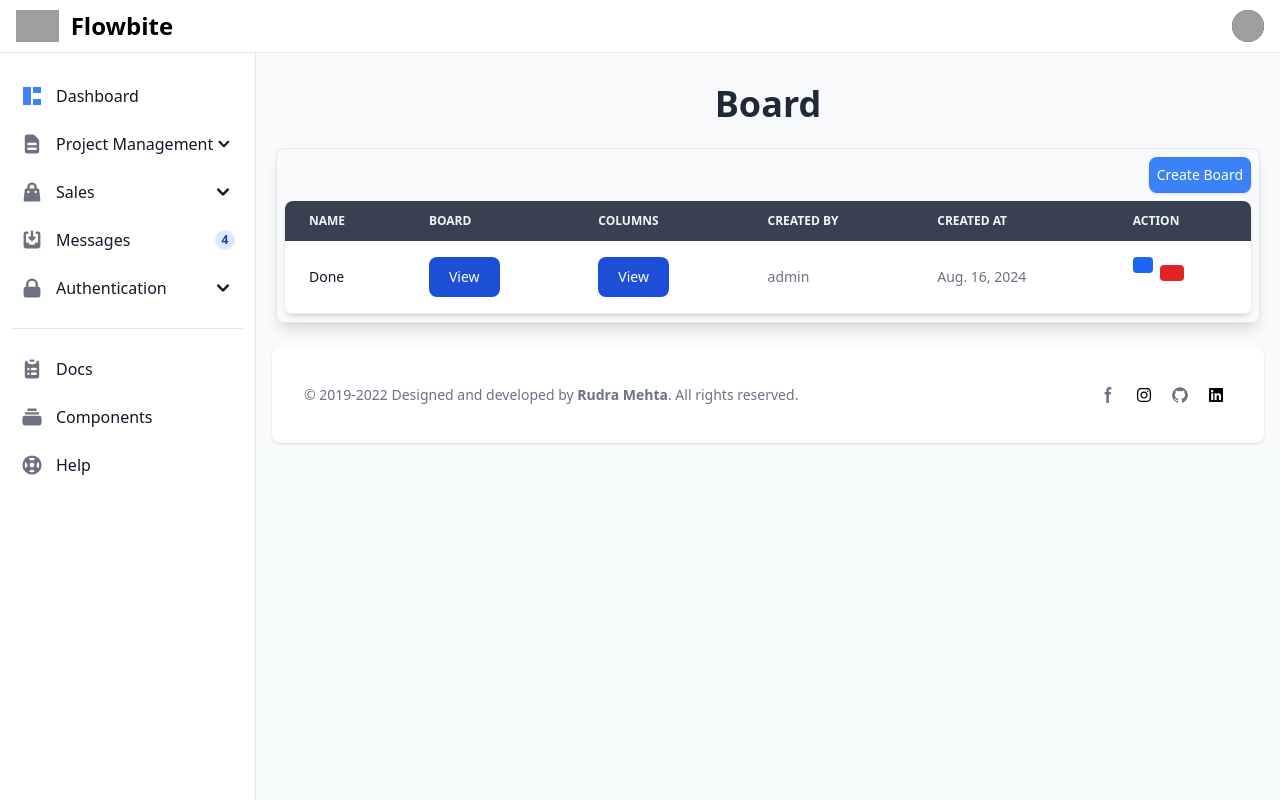
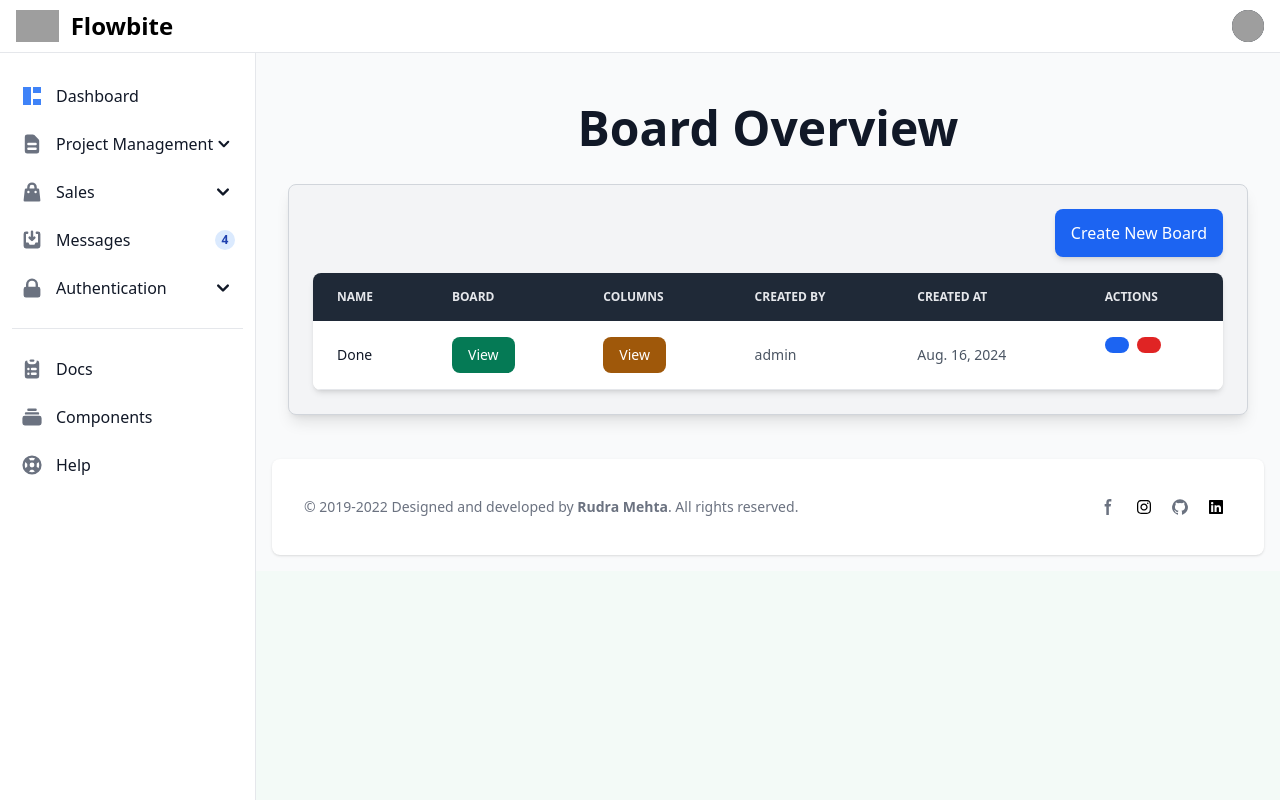
Before and after one commit to rudrafra772/tms, a Django app: page /board/ in a window 1280 px wide. Run offline with Django 5.2, Linux system fonts and the light colour scheme; a user stored in the database is signed in; data comes from the database, SQL or seed files in the repository; both versions use the stored data as it was after the commit; some libraries are stand-ins or nearby versions; grey boxes are pictures that could not be loaded.

Commit message:
FIX: board ui fix

```diff
--- a/apps/static/src/output.css
+++ b/apps/static/src/output.css
@@ -1271,6 +1271,10 @@ input:checked + .toggle-bg {
   margin-top: 2rem;
 }
 
+.mb-8 {
+  margin-bottom: 2rem;
+}
+
 .block {
   display: block;
 }
@@ -1958,6 +1962,21 @@ input:checked + .toggle-bg {
   background-color: rgb(194 120 3 / var(--tw-bg-opacity));
 }
 
+.bg-green-600 {
+  --tw-bg-opacity: 1;
+  background-color: rgb(5 122 85 / var(--tw-bg-opacity));
+}
+
+.bg-yellow-600 {
+  --tw-bg-opacity: 1;
+  background-color: rgb(159 88 10 / var(--tw-bg-opacity));
+}
+
+.bg-blue-200 {
+  --tw-bg-opacity: 1;
+  background-color: rgb(195 221 253 / var(--tw-bg-opacity));
+}
+
 .bg-opacity-50 {
   --tw-bg-opacity: 0.5;
 }
@@ -2131,6 +2150,11 @@ input:checked + .toggle-bg {
   padding-bottom: 2rem;
 }
 
+.py-6 {
+  padding-top: 1.5rem;
+  padding-bottom: 1.5rem;
+}
+
 .pl-11 {
   padding-left: 2.75rem;
 }
@@ -2206,6 +2230,11 @@ input:checked + .toggle-bg {
 .text-xs {
   font-size: 0.75rem;
   line-height: 1rem;
+}
+
+.text-5xl {
+  font-size: 3rem;
+  line-height: 1;
 }
 
 .font-bold {
@@ -2425,6 +2454,10 @@ input:checked + .toggle-bg {
   transition-duration: 500ms;
 }
 
+.duration-150 {
+  transition-duration: 150ms;
+}
+
 .ease-out {
   transition-timing-function: cubic-bezier(0, 0, 0.2, 1);
 }
--- a/apps/templates/project_mgmt/board.html
+++ b/apps/templates/project_mgmt/board.html
@@ -2,69 +2,61 @@
 
 {% block content %}
 
-<div class="container mx-auto px-1 py-1 max-w-screen-xl">
-    <h1 class="text-4xl font-bold text-center mb-6 text-gray-800 dark:text-gray-100">Board</h1>
+<div class="container mx-auto px-4 py-6 max-w-screen-xl">
+    <h1 class="text-5xl font-bold text-center mb-8 text-gray-900 dark:text-gray-100">Board Overview</h1>
     {% include "base/message.html" %}
-    <section class="bg-gray-50 border border-gray-200 dark:bg-gray-900 p-2 rounded-lg shadow-lg">
-        <div class="flex flex-wrap justify-end mb-2 space-y-2 sm:space-y-0 sm:space-x-2">
-            <a href="{% url "add_board" %}" class="w-full text-sm sm:w-auto py-2 px-2 bg-primary-500 text-white rounded-lg shadow hover:bg-primary-600 focus:outline-none focus:ring-2 focus:ring-primary-200 focus:ring-offset-2">
-                Create Board
+    <section class="bg-gray-100 border border-gray-300 dark:bg-gray-900 p-6 rounded-lg shadow-lg">
+        <div class="flex flex-wrap justify-end mb-4 space-y-2 sm:space-y-0 sm:space-x-4">
+            <a href="{% url "add_board" %}" class="w-full sm:w-auto py-3 px-4 bg-blue-600 text-white rounded-lg shadow-md hover:bg-blue-700 focus:outline-none focus:ring-2 focus:ring-blue-200 focus:ring-offset-2 transition ease-in-out duration-150">
+                Create New Board
             </a>
         </div>
-        <div class="bg-white dark:bg-gray-800 rounded-lg shadow-md overflow-hidden">
-            <div class="overflow-x-auto block">
-                <table class="min-w-full text-nowrap text-sm text-left text-gray-500 dark:text-gray-400">
-                    <thead class="text-xs uppercase bg-gray-700 text-gray-100 dark:bg-gray-700 dark:text-gray-400">
+        <div class="bg-white dark:bg-gray-800 rounded-lg shadow-md overflow-x-auto">
+            <table class="min-w-full text-sm text-left text-gray-600 dark:text-gray-300">
+                <thead class="text-xs uppercase bg-gray-800 text-gray-200 dark:bg-gray-700 dark:text-gray-300">
                     <tr>
-                            <th scope="col" class="px-6 py-3">Name</th>
-                            <th scope="col" class="px-6 py-3">Board</th>
-                            <th scope="col" class="px-6 py-3">Columns</th>
-                            <th scope="col" class="px-6 py-3">Created By</th>
-                            <th scope="col" class="px-6 py-3">Created At</th>
-                            <th scope="col" class="px-6 py-3">Action</th>
+                        <th scope="col" class="px-6 py-4">Name</th>
+                        <th scope="col" class="px-6 py-4">Board</th>
+                        <th scope="col" class="px-6 py-4">Columns</th>
+                        <th scope="col" class="px-6 py-4">Created By</th>
+                        <th scope="col" class="px-6 py-4">Created At</th>
+                        <th scope="col" class="px-6 py-4">Actions</th>
                     </tr>
                 </thead>
                 <tbody class="bg-white dark:bg-gray-800">
                     {% for board in board_list %}
-                        <tr class="border-b dark:border-gray-700 hover:bg-gray-100 dark:hover:bg-gray-700 transition">
-                            <th scope="row" class="px-6 py-4 font-medium text-gray-900 dark:text-white whitespace-nowrap">
-                               {{board.name}}
-                            </th>
+                    <tr class="border-b dark:border-gray-700 hover:bg-gray-50 dark:hover:bg-gray-700 transition">
+                        <td class="px-6 py-4 font-medium text-gray-900 dark:text-white whitespace-nowrap">
+                           {{ board.name }}
+                        </td>
                         <td class="px-6 py-4">
-                                <a href="{% url "kanban_board" board.id %}"  class="inline-flex items-center px-5 py-2.5 text-sm font-medium text-center text-white bg-primary-700 rounded-lg focus:ring-4 focus:ring-primary-200 dark:focus:ring-primary-900 hover:bg-primary-800">
+                            <a href="{% url "kanban_board" board.id %}" class="inline-flex items-center px-4 py-2 text-sm font-medium text-white bg-green-600 rounded-lg hover:bg-green-700 focus:outline-none focus:ring-2 focus:ring-green-200 dark:focus:ring-green-900 transition ease-in-out duration-150">
                                 View
                             </a>
                         </td>
                         <td class="px-6 py-4">
-                                <a href="{% url "column" board.id %}"  class="inline-flex items-center px-5 py-2.5 text-sm font-medium text-center text-white bg-primary-700 rounded-lg focus:ring-4 focus:ring-primary-200 dark:focus:ring-primary-900 hover:bg-primary-800">
+                            <a href="{% url "column" board.id %}" class="inline-flex items-center px-4 py-2 text-sm font-medium text-white bg-yellow-600 rounded-lg hover:bg-yellow-700 focus:outline-none focus:ring-2 focus:ring-yellow-200 dark:focus:ring-yellow-900 transition ease-in-out duration-150">
                                 View
                             </a>
                         </td>
-                            <td class="px-6 py-4">{{board.created_by.username}}</td>
-
-                            <td class="px-6 py-4">{{board.created_at|date}}</td>
-                            <td class="px-6 py-4 items-center space-x-1 block">
-                                <a href="{% url "edit_board" board.id %}" class="inline-block text-white bg-blue-600 hover:bg-blue-800 dark:bg-blue-400 dark:hover:bg-blue-600 focus:outline-none focus:ring-2 focus:ring-blue-200 focus:ring-offset-2 rounded px-2.5 py-2">
-                                    <i class="fas fa-pencil"></i>
+                        <td class="px-6 py-4">{{ board.created_by.username }}</td>
+                        <td class="px-6 py-4">{{ board.created_at|date }}</td>
+                        <td class="px-6 py-4 flex space-x-2">
+                            <a href="{% url "edit_board" board.id %}" class="text-white bg-blue-600 hover:bg-blue-700 dark:bg-blue-500 dark:hover:bg-blue-600 rounded-lg px-3 py-2 transition ease-in-out duration-150">
+                                <i class="fas fa-pencil-alt"></i>
                             </a>
-                                <form id="deleteForm" action="{% url "delete_board" board.id %}" method="post" class="inline-block">
-                                    {% csrf_token %}
-                                    <button type="button" id="deleteButton" data-modal-target="deleteModal" data-modal-toggle="deleteModal" class="text-white bg-red-600 hover:bg-red-800 dark:bg-red-400 dark:hover:bg-red-600 focus:outline-none focus:ring-2 focus:ring-red-200 focus:ring-offset-2 rounded px-3 py-2">
-                                        <i class="fas fa-trash"></i>
+                            <button type="button" data-modal-target="deleteModal" data-modal-toggle="deleteModal" class="text-white bg-red-600 hover:bg-red-700 dark:bg-red-500 dark:hover:bg-red-600 rounded-lg px-3 py-2 transition ease-in-out duration-150">
+                                <i class="fas fa-trash-alt"></i>
                             </button>
-                                </form>
                         </td>
                     </tr>
                     {% endfor %}
-                        <!-- Repeat similar rows for other products -->
                 </tbody>
             </table>
-            </div>
         </div>
     </section>
 </div>
 
-
 <!-- Main modal -->
 
 {% endblock content %}
```
Also changed, not shown: other parts of apps/static/src/output.css (+51 -0 lines), db.sqlite3. Lines whose indentation alone changed are shown as unchanged.
